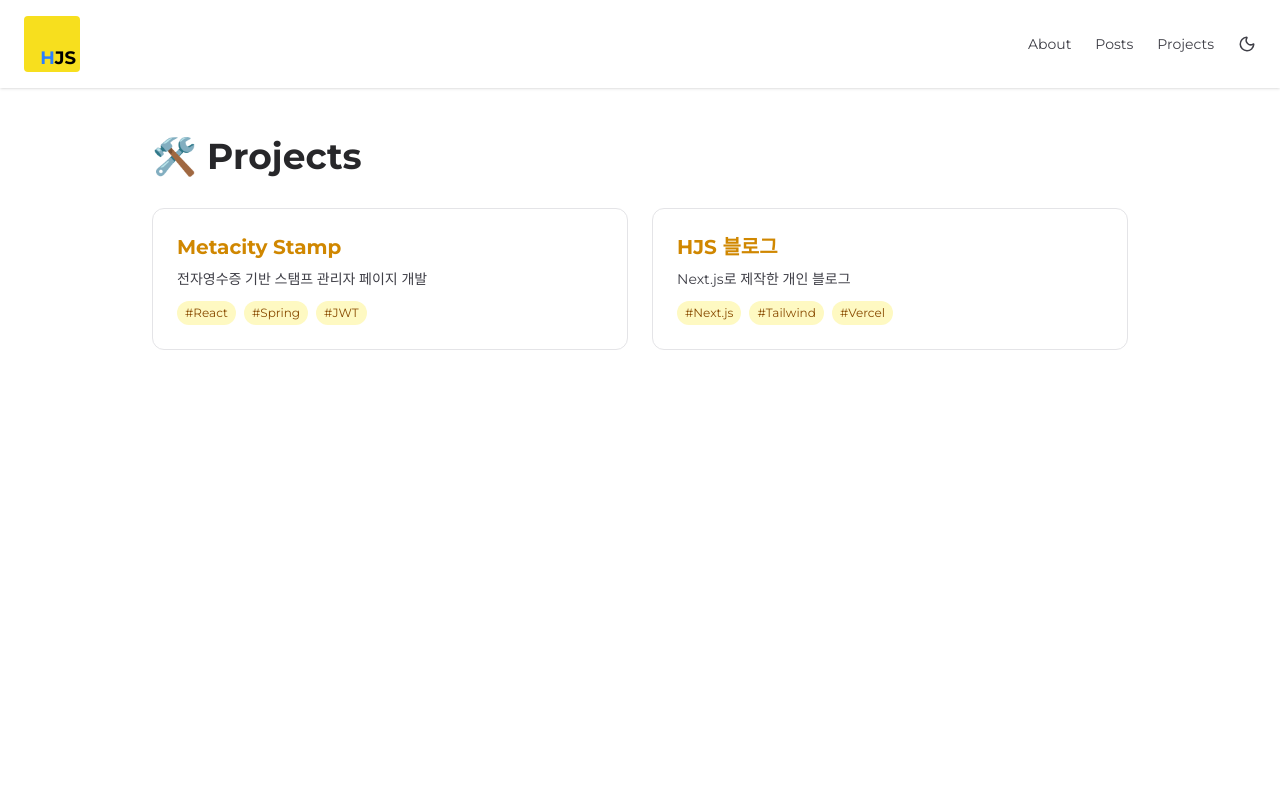
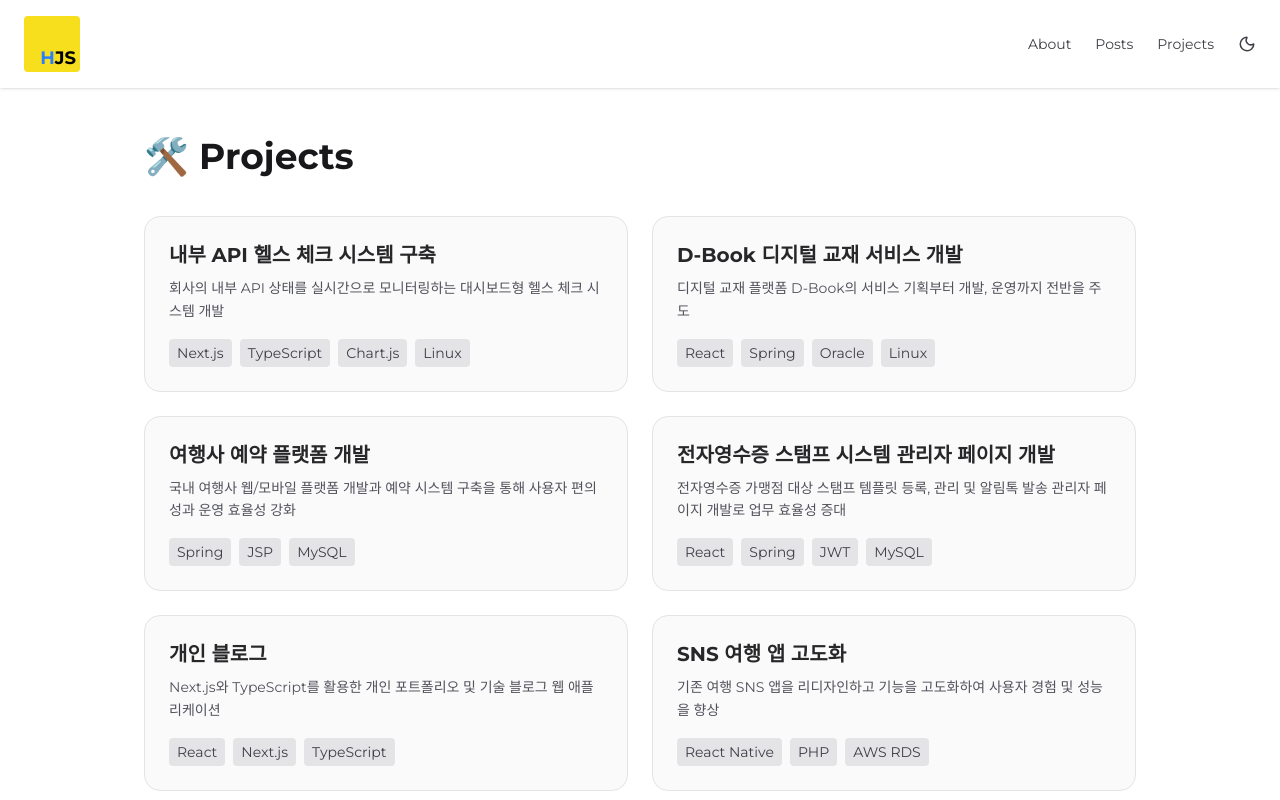
Before and after one commit to Jaeseokkong/NEXT-BLOG, a Next.js app: page /projects in a window 1280 px wide. Shown: the top 800 px of the page. Built offline with nearby package versions, Linux system fonts and the light colour scheme.

Commit message:
feat: projects 페이지 재구성

```diff
--- a/src/app/projects/page.tsx
+++ b/src/app/projects/page.tsx
@@ -1,54 +1,41 @@
-// app/projects/page.tsx
+import BadgeGroup from "@/components/ui/BadgeGroup";
+import TechContainer from "@/components/ui/BadgeGroup";
+import { getAllProjects } from "@/lib/projects";
 import Link from "next/link";
 
-const projects = [
-  {
-    title: "Metacity Stamp",
-    description: "전자영수증 기반 스탬프 관리자 페이지 개발",
-    slug: "metacity-stamp",
-    tags: ["React", "Spring", "JWT"],
-  },
-  {
-    title: "HJS 블로그",
-    description: "Next.js로 제작한 개인 블로그",
-    slug: "hjs-blog",
-    tags: ["Next.js", "Tailwind", "Vercel"],
-  },
-  // 추가 프로젝트...
-];
+export default async function ProjectsPage() {
+  const projects = await getAllProjects();
 
-export default function ProjectsPage() {
   return (
-    <div className="max-w-5xl mx-auto py-12 px-6">
-      <h1 className="text-4xl font-bold mb-8 text-zinc-800 dark:text-zinc-100">
+    <section className="max-w-5xl mx-auto px-4 py-12">
+      <h1 className="text-4xl font-bold mb-10 text-zinc-900 dark:text-zinc-100">
         🛠️ Projects
       </h1>
-      <div className="grid gap-6 md:grid-cols-2">
+
+      <div className="grid grid-cols-1 sm:grid-cols-2 gap-6">
         {projects.map((project) => (
           <Link
             key={project.slug}
             href={`/projects/${project.slug}`}
-            className="block rounded-xl bg-white dark:bg-zinc-800 p-6 border border-zinc-200 dark:border-zinc-700 hover:shadow-md transition"
+            className="group block rounded-2xl bg-zinc-50 dark:bg-zinc-900 p-6 border border-zinc-200 dark:border-zinc-700 hover:shadow-lg hover:-translate-y-1 transition-transform"
           >
-            <h2 className="text-xl font-semibold mb-2 text-yellow-600 dark:text-yellow-400">
+            <h2 className="text-xl font-semibold text-zinc-800 dark:text-zinc-100 mb-2 group-hover:text-yellow-600">
               {project.title}
             </h2>
-            <p className="text-zinc-700 dark:text-zinc-300 text-sm mb-3">
+
+            <p className="text-sm text-zinc-600 dark:text-zinc-400 mb-4 leading-relaxed">
               {project.description}
             </p>
-            <div className="flex gap-2 flex-wrap">
-              {project.tags.map((tag) => (
-                <span
-                  key={tag}
-                  className="text-xs px-2 py-1 rounded-full bg-yellow-100 dark:bg-yellow-900 text-yellow-800 dark:text-yellow-300"
-                >
-                  #{tag}
-                </span>
-              ))}
+
+            <div className="flex flex-wrap gap-2">
+              <BadgeGroup labels={project.tech ?? []}  />
+              {/* {project.tech?.map((tag: string) => (
+                <BadgeGroup labels={tag}  />
+              ))} */}
             </div>
           </Link>
         ))}
       </div>
-    </div>
+    </section>
   );
 }
--- /dev/null
+++ b/src/lib/projects.ts
@@ -0,0 +1,35 @@
+import fs from 'fs';
+import path from 'path';
+import matter from 'gray-matter';
+
+type ProjectMeta = {
+  title: string;
+  description: string;
+  date?: string;
+  tech?: string[];
+  thumbnail?: string;
+}
+
+const projectDirectory = path.join(process.cwd(), 'src/projects');
+
+export function getAllProjects(): (ProjectMeta & { slug: string })[] {
+  const fileNames = fs.readdirSync(projectDirectory);
+
+  const projects = fileNames
+    .filter((file) => file.endsWith(".mdx"))
+    .map((fileName) => {
+      const slug = fileName.replace(/\.mdx$/, '');
+      const fullPath = path.join(projectDirectory, fileName);
+      const fileContents = fs.readFileSync(fullPath, 'utf8');
+      const { data } = matter(fileContents);
+
+      const metadata = data as ProjectMeta;
+
+      return {
+        ...metadata,
+        slug,
+      }
+    })
+
+  return projects;
+}
--- a/src/lib/utils.ts
+++ b/src/lib/utils.ts
@@ -38,3 +38,7 @@ export function formatDate(dateString: string): string {
     day: 'numeric',
   });
 }
+
+export function cn(...classes: (string | false | null | undefined)[]) {
+  return classes.filter(Boolean).join(" ");
+}
```
